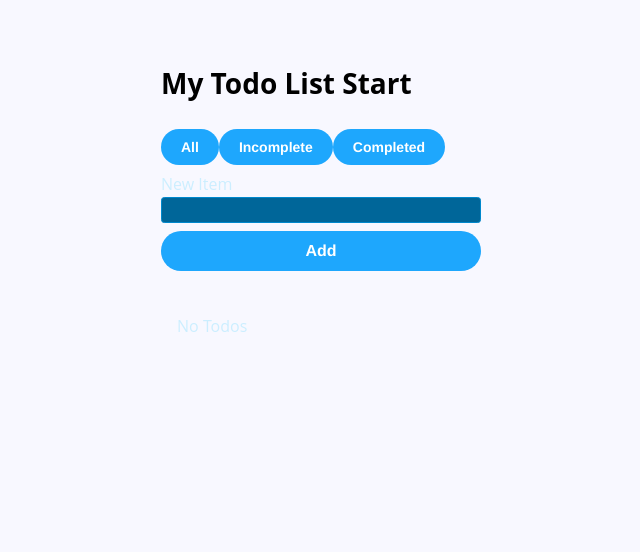
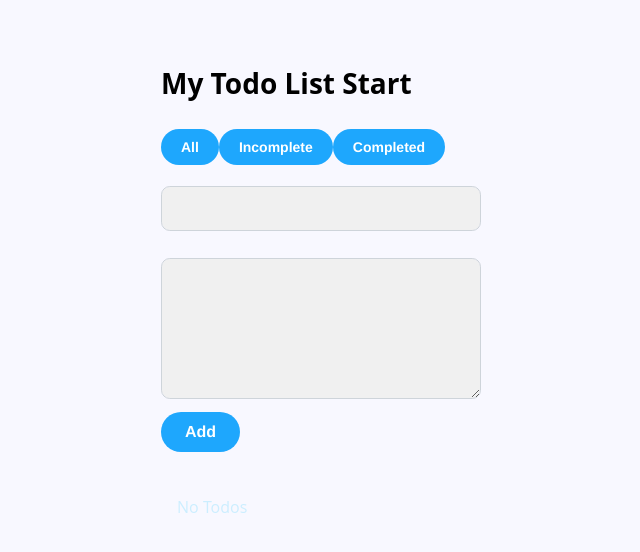
Before and after one commit to mosesmativo/todo-list, a React (Vite) app: page / in a window 1280 px wide. Shown: the top 552 px of the page, without its empty margins (319-959 px from the left). Built offline with nearby package versions, Linux system fonts and the light colour scheme.

Commit message:
Updating UI
Making use of re-usable components

```diff
--- a/src/components/Inputs/InputField.jsx
+++ b/src/components/Inputs/InputField.jsx
@@ -1,15 +1,9 @@
-import { useState } from 'react';
 import PropTypes from 'prop-types';
 import './Inputs.css';
 
 export const InputField = ({ label, name, type, onChange, value, options }) => {
-  const [inputValue, setInputValue] = useState(value);
 
-  const handleInputChange = (event) => {
-    setInputValue(event.target.value);
-    onChange(event.target.value);
-  };
-
+  // OPtions for select Box
   const renderOptions = () => {
     if (!options) return null;
     if (type === 'select') {
@@ -24,20 +18,20 @@ export const InputField = ({ label, name, type, onChange, value, options }) => {
 
   return (
     <div>
-      <label htmlFor={name}>{label}</label>
+      {label ? <label htmlFor={name}>{label}</label> : ""}
       {type === 'text' && (
-        <input className="form-control" id={name} name={name} onChange={handleInputChange} type="text" value={inputValue} />
+        <input className="form-control" id={name} name={name} onChange={onChange} type="text" value={value} />
       )}
       {type === 'checkbox' && (
-        <input className="form-check" id={name} name={name} onChange={handleInputChange} type="checkbox" value={inputValue} />
+        <input className="form-check" id={name} name={name} onChange={onChange} type="checkbox" value={value} />
       )}
       {type === 'select' && (
-        <select className="form-control" id={name} name={name} onChange={handleInputChange} value={inputValue}>
+        <select className="form-control" id={name} name={name} onChange={onChange} value={value}>
           {renderOptions()}
         </select>
       )}
       {type === 'textarea' && (
-        <textarea className="form-control" id={name} name={name} onChange={handleInputChange} rows={5} value={inputValue} />
+        <textarea className="form-control" id={name} name={name} onChange={onChange} rows={5} value={value} />
       )}
     </div>
   );
--- a/src/components/NewTodoForm.jsx
+++ b/src/components/NewTodoForm.jsx
@@ -3,6 +3,7 @@ import toast, { Toaster } from "react-hot-toast";
 
 import { useState } from "react";
 import { Button } from "./Buttons/Button";
+import { InputField } from "./Inputs/InputField";
 
 export function NewTodoForm({ onSubmit }) {
     const [newItem, setNewItem] = useState("");
@@ -13,6 +14,7 @@ export function NewTodoForm({ onSubmit }) {
         if (newItem === "") return;
 
         onSubmit(newItem);
+
         setNewItem("");
         toast.success('Your Task been added succesfully!.', {
             style: {
@@ -28,13 +30,26 @@ export function NewTodoForm({ onSubmit }) {
     }
 
     return (
-        <form className="new-item-form" onSubmit={handleSubmit}>
+        <form onSubmit={handleSubmit}>
             <div className="form-row">
-                <label htmlFor="item">New Item</label>
-                <input
+                {/* <label htmlFor="item">New Item</label> */}
+                {/* <input
                     id="item"
                     onChange={(e) => setNewItem(e.target.value)}
                     type="text"
+                    value={newItem}
+                /> */}
+                <InputField
+                    name="item"
+                    onChange={(e) => setNewItem(e.target.value)}
+                    type="text"
+                    value={newItem}
+                />
+                <InputField
+                    label=""
+                    name="item"
+                    onChange={(e) => setNewItem(e.target.value)}
+                    type="textarea"
                     value={newItem}
                 />
             </div>
--- a/src/components/TodoItem.jsx
+++ b/src/components/TodoItem.jsx
@@ -1,4 +1,5 @@
 import PropTypes from 'prop-types';
+import { Button } from './Buttons/Button';
 
 export function TodoItem({ complete, id, title, toggleTodo, deleteTodo, updateTodo }) {
   return (
@@ -12,12 +13,8 @@ export function TodoItem({ complete, id, title, toggleTodo, deleteTodo, updateTo
         />
         {title}
       </label>
-      <button className="btn" onClick={() => updateTodo(id, { title: "Buy bread", complete: true })}>
-        Buy Bread
-      </button>
-      <button className="btn btn-danger" onClick={() => deleteTodo(id)}>
-        Delete
-      </button>
+      <Button label="Edit" onClick={() => updateTodo(id, { title: "Buy bread", complete: true })} />
+      <Button backgroundColor="#C41E3A" label="Delete" onClick={() => deleteTodo(id)} primary />
     </li>
   )
 }
```
Also changed, not shown: src/components/NewTodoForm copy.jsx (deleted, +0 -36 lines), src/GlobalStyles.css (line endings or trailing spaces).
